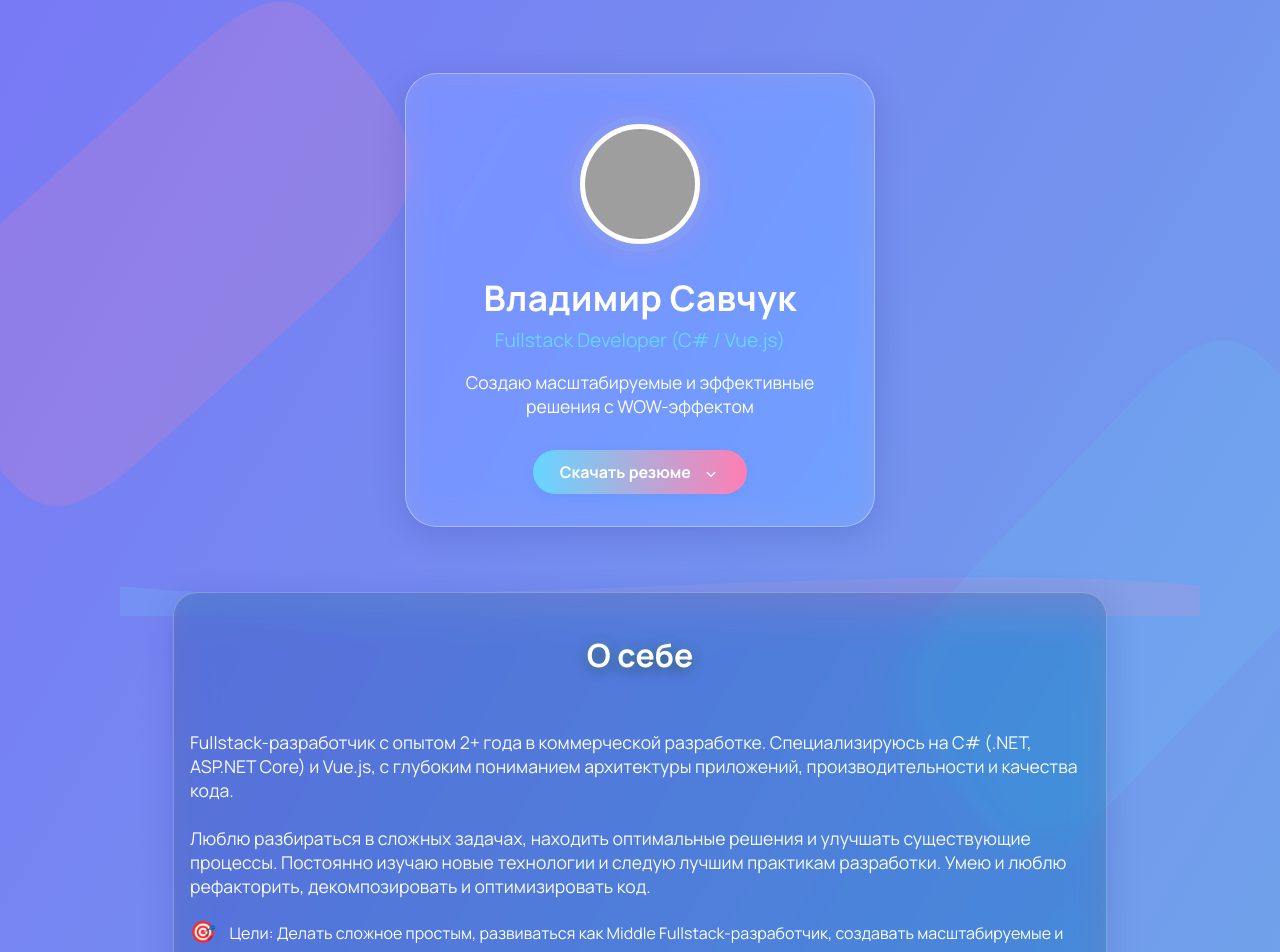
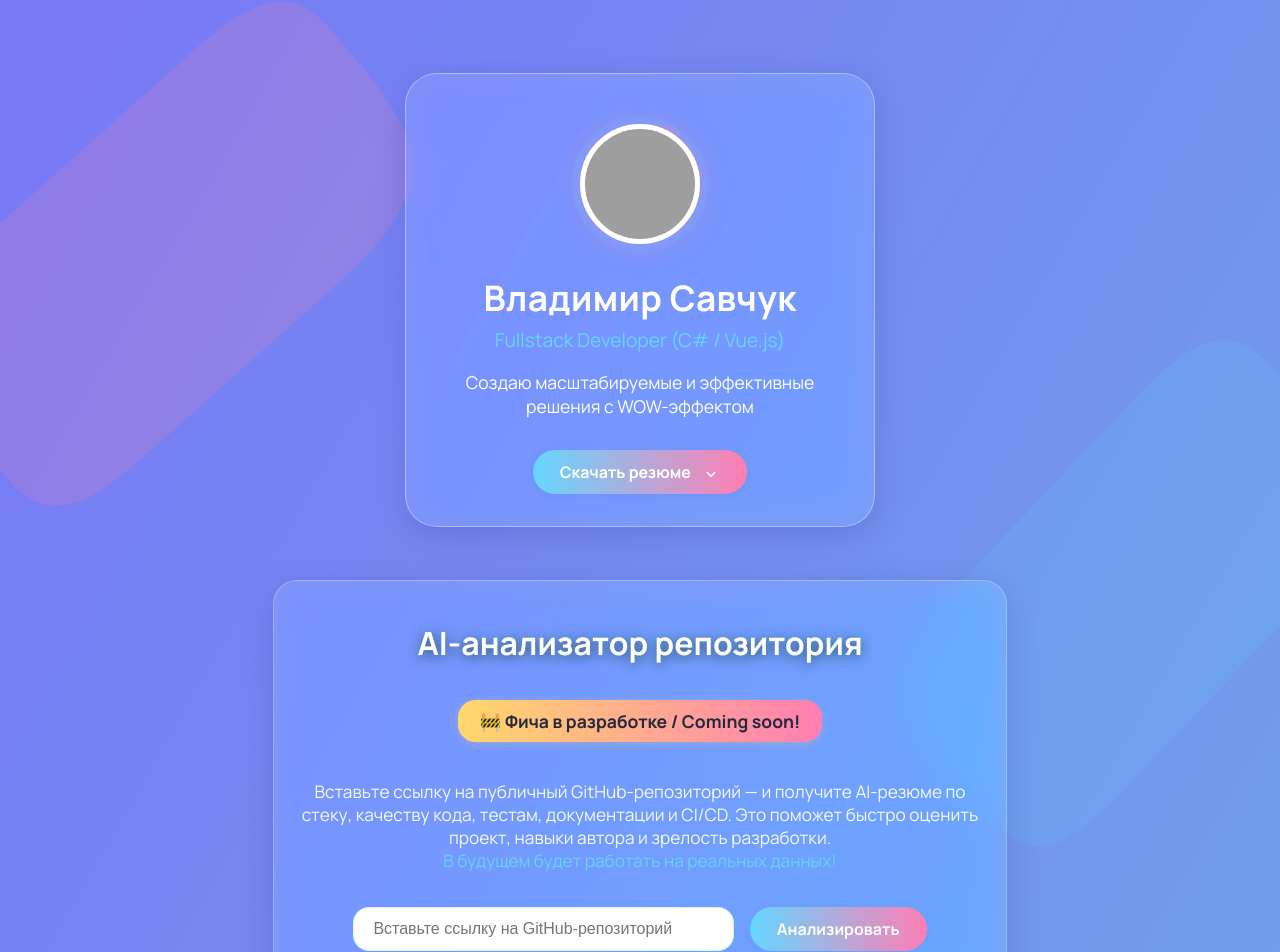
Before and after one commit to Primus-max/portfolio, a Vue app: page / in a window 1280 px wide. Shown: the top 952 px of the page. Built offline with nearby package versions, Linux system fonts and the light colour scheme; grey boxes are pictures that could not be loaded.

Commit message:
Блок для AI анализа репозиториев и созодания резюме

```diff
--- a/src/App.vue
+++ b/src/App.vue
@@ -4,6 +4,7 @@ import ContactsSection from './components/ContactsSection.vue';
 import ExperienceSection from './components/ExperienceSection.vue';
 import HeroSection from './components/HeroSection.vue';
 import ProjectsSection from './components/ProjectsSection.vue';
+import RepoAnalyzerSection from './components/RepoAnalyzerSection.vue';
 import SkillsSection from './components/SkillsSection.vue';
 </script>
 
@@ -23,6 +24,7 @@ import SkillsSection from './components/SkillsSection.vue';
       </svg>
     </div>
     <HeroSection />
+    <RepoAnalyzerSection />
     <svg class="wave" viewBox="0 0 1440 80" fill="none" xmlns="http://www.w3.org/2000/svg"><path d="M0,40 C360,80 1080,0 1440,40 L1440,80 L0,80 Z" fill="url(#grad1)" fill-opacity="0.18"/><defs><linearGradient id="grad1" x1="0" y1="0" x2="1440" y2="80" gradientUnits="userSpaceOnUse"><stop stop-color="#65d6ff"/><stop offset="1" stop-color="#ff7eb3"/></linearGradient></defs></svg>
     <AboutSection />
     <svg class="wave" viewBox="0 0 1440 80" fill="none" xmlns="http://www.w3.org/2000/svg"><path d="M0,40 C360,80 1080,0 1440,40 L1440,80 L0,80 Z" fill="url(#grad2)" fill-opacity="0.18"/><defs><linearGradient id="grad2" x1="0" y1="0" x2="1440" y2="80" gradientUnits="userSpaceOnUse"><stop stop-color="#ff7eb3"/><stop offset="1" stop-color="#ffd86b"/></linearGradient></defs></svg>
--- /dev/null
+++ b/src/components/RepoAnalyzerSection.vue
@@ -0,0 +1,184 @@
+<template>
+  <section class="repo-analyzer" aria-labelledby="repo-analyzer-heading">
+    <h2 id="repo-analyzer-heading">AI-анализатор репозитория</h2>
+    <div class="repo-analyzer__coming-soon">
+      🚧 <b>Фича в разработке / Coming soon!</b>
+    </div>
+    <p class="repo-analyzer__desc">
+      Вставьте ссылку на публичный GitHub-репозиторий — и получите AI-резюме по стеку, качеству кода, тестам, документации и CI/CD. Это поможет быстро оценить проект, навыки автора и зрелость разработки. <br>
+      <span style="color:#65d6ff">В будущем будет работать на реальных данных!</span>
+    </p>
+    <form class="repo-analyzer__form" @submit.prevent="analyzeRepo">
+      <input v-model="repoUrl" type="url" placeholder="Вставьте ссылку на GitHub-репозиторий" required />
+      <button type="submit">Анализировать</button>
+    </form>
+    <transition name="fade">
+      <div v-if="result" class="repo-analyzer__result">
+        <h3>📝 Резюме проекта</h3>
+        <p><b>Проект:</b> {{ result.project }}</p>
+        <p><b>Навыки:</b> <span v-for="skill in result.skills" :key="skill" class="repo-analyzer__skill">{{ skill }}</span></p>
+        <p><b>Чистота кода:</b> {{ result.codeQuality }}/10</p>
+        <p><b>Документация:</b> {{ result.docs }}</p>
+        <p><b>Тесты:</b> {{ result.tests }}</p>
+        <p><b>CI/CD:</b> {{ result.cicd }}</p>
+        <p><b>AI-заметка:</b> {{ result.aiNote }}</p>
+        <button @click="downloadReport">Скачать отчёт</button>
+      </div>
+    </transition>
+  </section>
+</template>
+
+<script setup>
+import { ref } from 'vue';
+
+const repoUrl = ref('')
+const result = ref(null)
+
+function analyzeRepo() {
+  // Мок-данные, имитируем анализ
+  result.value = {
+    project: repoUrl.value.split('/').pop() || 'Demo Project',
+    skills: ['TypeScript', 'Vue 3', 'Vite', 'Jest', 'Docker'],
+    codeQuality: 8.5,
+    docs: 'README, JSDoc, Storybook',
+    tests: 'Покрытие 72%, e2e и unit',
+    cicd: 'GitHub Actions, линтеры, автотесты',
+    aiNote: 'Код структурирован, используются современные практики, хорошее покрытие тестами. Рекомендуется добавить больше e2e-тестов.'
+  }
+}
+
+function downloadReport() {
+  if (!result.value) return;
+  const text = `# AI-анализ репозитория\n\n- **Проект:** ${result.value.project}\n- **Навыки:** ${result.value.skills.join(', ')}\n- **Чистота кода:** ${result.value.codeQuality}/10\n- **Документация:** ${result.value.docs}\n- **Тесты:** ${result.value.tests}\n- **CI/CD:** ${result.value.cicd}\n- **AI-заметка:** ${result.value.aiNote}`;
+  const blob = new Blob([text], { type: 'text/markdown' });
+  const url = URL.createObjectURL(blob);
+  const a = document.createElement('a');
+  a.href = url;
+  a.download = `repo-analysis-${result.value.project}.md`;
+  document.body.appendChild(a);
+  a.click();
+  document.body.removeChild(a);
+  URL.revokeObjectURL(url);
+}
+</script>
+
+<style scoped>
+.repo-analyzer {
+  max-width: 700px;
+  margin: 0 auto 3rem auto;
+  padding: 2.5rem 1rem 2rem 1rem;
+  background: rgba(255,255,255,0.13);
+  border-radius: 1.5rem;
+  box-shadow: 0 8px 32px 0 rgba(31,38,135,0.18);
+  backdrop-filter: blur(18px) saturate(180%);
+  border: 1.5px solid rgba(255,255,255,0.25);
+  position: relative;
+  z-index: 1;
+  text-align: center;
+}
+.repo-analyzer h2 {
+  font-size: 2rem;
+  margin-bottom: 2.2rem;
+  color: #fff;
+  text-align: center;
+  text-shadow: 0 2px 12px #232a3bcc, 0 0 8px #65d6ff99;
+}
+.repo-analyzer__form {
+  display: flex;
+  gap: 1rem;
+  justify-content: center;
+  margin-bottom: 2rem;
+}
+.repo-analyzer__form input {
+  padding: 0.7em 1.2em;
+  border-radius: 1em;
+  border: 1.5px solid #65d6ff44;
+  font-size: 1rem;
+  width: 340px;
+  max-width: 100%;
+}
+.repo-analyzer__form button {
+  padding: 0.7em 1.7em;
+  border-radius: 2em;
+  background: linear-gradient(90deg, #65d6ff 0%, #ff7eb3 100%);
+  color: #fff;
+  font-weight: 600;
+  font-size: 1rem;
+  border: none;
+  box-shadow: 0 2px 8px #3a7bd522;
+  transition: background 0.2s;
+}
+.repo-analyzer__form button:hover {
+  background: linear-gradient(90deg, #ff7eb3 0%, #65d6ff 100%);
+}
+.repo-analyzer__result {
+  background: rgba(255,255,255,0.98);
+  color: #232a3b;
+  border-radius: 1.2rem;
+  box-shadow: 0 4px 18px 0 #65d6ff33;
+  padding: 2rem 1.5rem 1.5rem 1.5rem;
+  margin: 0 auto;
+  max-width: 480px;
+  text-align: left;
+  animation: fadeInUp 0.7s cubic-bezier(.4,0,.2,1);
+}
+.repo-analyzer__result h3 {
+  color: #65d6ff;
+  margin-bottom: 1.2rem;
+  text-align: center;
+}
+.repo-analyzer__skill {
+  display: inline-block;
+  background: linear-gradient(90deg, #65d6ff22 0%, #ff7eb322 100%);
+  color: #181c2a;
+  font-weight: 600;
+  border-radius: 1.2em;
+  padding: 0.35em 1.1em;
+  font-size: 1rem;
+  margin: 0 0.3em 0.3em 0;
+}
+.repo-analyzer__result button {
+  margin-top: 1.5rem;
+  padding: 0.7em 1.7em;
+  border-radius: 2em;
+  background: linear-gradient(90deg, #65d6ff 0%, #ff7eb3 100%);
+  color: #fff;
+  font-weight: 600;
+  font-size: 1rem;
+  border: none;
+  box-shadow: 0 2px 8px #3a7bd522;
+  transition: background 0.2s;
+  display: block;
+  width: 100%;
+}
+.repo-analyzer__result button:hover {
+  background: linear-gradient(90deg, #ff7eb3 0%, #65d6ff 100%);
+}
+.fade-enter-active, .fade-leave-active {
+  transition: opacity 0.18s;
+}
+.fade-enter-from, .fade-leave-to {
+  opacity: 0;
+}
+@keyframes fadeInUp {
+  from { opacity: 0; transform: translateY(30px); }
+  to { opacity: 1; transform: translateY(0); }
+}
+.repo-analyzer__coming-soon {
+  background: linear-gradient(90deg, #ffd86b 0%, #ff7eb3 100%);
+  color: #232a3b;
+  font-weight: 700;
+  border-radius: 1em;
+  padding: 0.5em 1.2em;
+  margin-bottom: 1.2em;
+  display: inline-block;
+  font-size: 1.1em;
+  box-shadow: 0 2px 8px #ffd86b44;
+}
+.repo-analyzer__desc {
+  color: #fff;
+  font-size: 1.08em;
+  margin-bottom: 2em;
+  opacity: 0.93;
+}
+</style>
```
